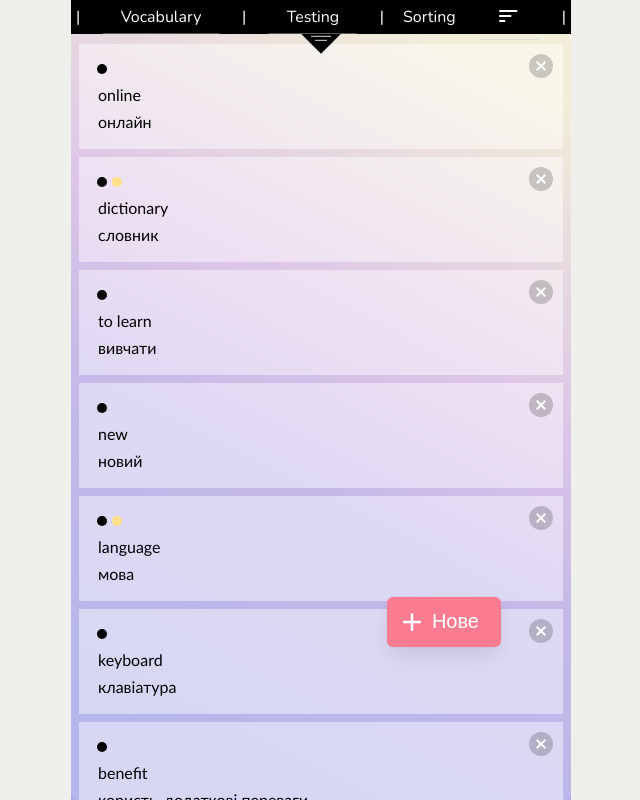
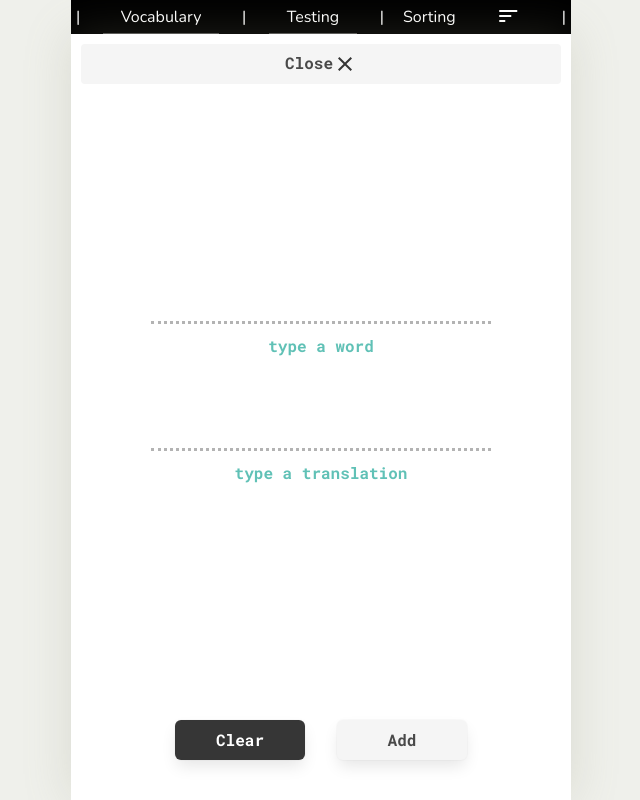
Before and after one commit to hustle2live/Vocabulary-App, a React (Create React App) app: page /#/add-new-word in a window 1280 px wide. Before the commit this address led to /#/. Shown: the whole page, without its empty margins (319-959 px from the left). Built offline with nearby package versions, Linux system fonts and the light colour scheme.

Commit message:
moderate styles to add new word section

```diff
--- a/src/components/AddNewWord/AddNewWord.jsx
+++ b/src/components/AddNewWord/AddNewWord.jsx
@@ -67,6 +67,7 @@
                </span>
             </div>
          </button>
+         <div>
             <section className={styles['input-section']}>
                <input
                   id="word"
@@ -85,6 +86,7 @@
                />
                <label htmlFor="translate">type a translation</label>
             </section>
+         </div>
          <div className="buttons is-centered">
             <button
                className={`${styles.button} button is-dark box mr-4 `}
--- a/src/components/AddNewWord/AddNewWord.module.scss
+++ b/src/components/AddNewWord/AddNewWord.module.scss
@@ -1,13 +1,13 @@
 @use '../../styles/variables' as global;
 
 .wrapper {
-   display: grid;
-   grid-template-columns: 1fr;
-   grid-template-rows: 1fr 2fr 2fr 1.4fr;
+   display: flex;
+   flex-direction: column;
    background: #ffffff;
    box-shadow: 0px 0px 44px rgba(148, 146, 120, 0.23);
    text-align: center;
-   align-items: center;
+   padding: 10px 0 40px;
+   justify-content: space-between;
 
    button {
       font-family: 'Roboto Mono', monospace;
@@ -15,10 +15,17 @@
    }
 }
 
+.buttons,
+.input-section,
+.navigate-back {
+   width: 100%;
+}
+
 .navigate-back {
    font-size: 1rem;
    padding: 5px 8px;
-   margin: 0 auto 24px;
+   margin: 0 auto;
+
    width: 96%;
    border-radius: 4px;
    box-shadow: 0 0.1em 0.5em -0.125em rgba(10, 10, 10, 0.1),
@@ -35,8 +42,9 @@
 }
 
 .input-section {
-   display: grid;
-   grid-template-columns: 1fr;
+   display: flex;
+   flex-direction: column;
+
    justify-items: center;
 
    &:first-of-type {
```
Lines whose indentation alone changed are shown as unchanged.
